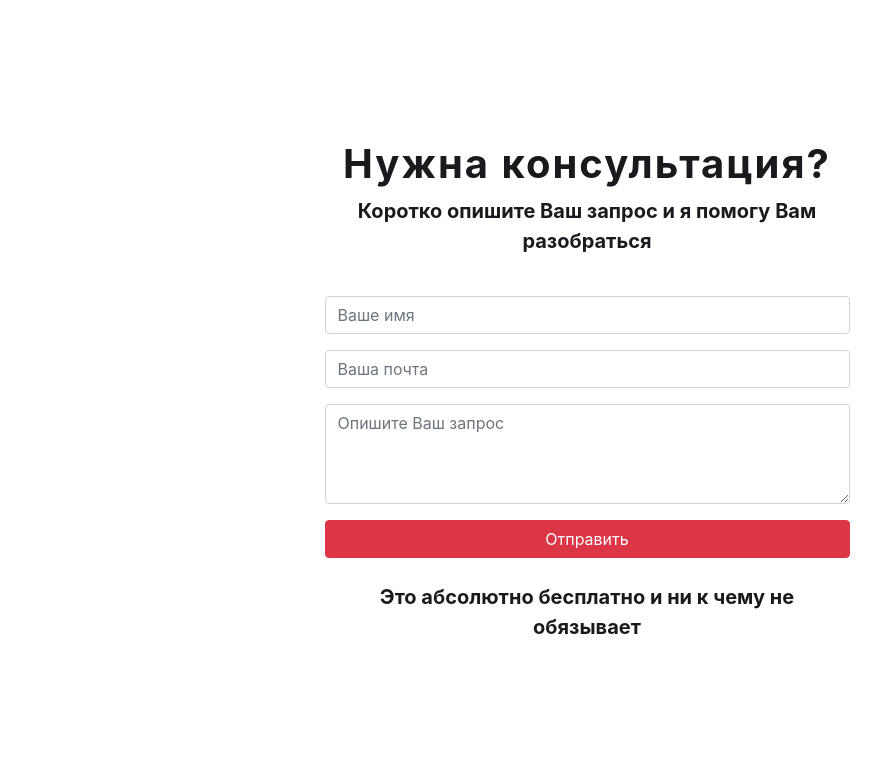
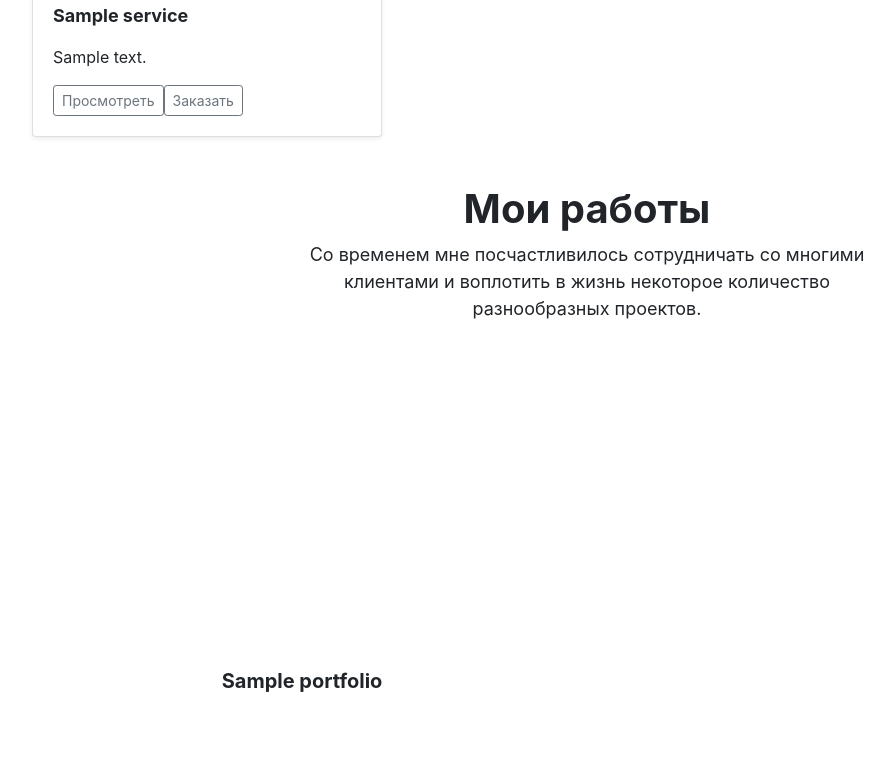
Before and after one commit to SlavikGr/Gredvid, a Django app: page / in a window 1280 px wide. Shown: the part 781-1554 px from the top of the page, without its empty margins (53-947 px from the left). Before the commit the page ends 1415 px from the top, so only its background shows below. Run offline with Django 3.2, Linux system fonts and the light colour scheme; tables that the repository leaves empty hold one stand-in row (values such as "Sample post"); grey boxes marked "Sample" are stand-in pictures; some libraries are stand-ins or nearby versions.

Commit message:
Changed main page

```diff
--- a/vidEdit/main/templates/main/base.html
+++ b/vidEdit/main/templates/main/base.html
@@ -53,6 +53,7 @@
     {% block content %}{% endblock %}
 
 <br><br>
+    <p><a name="bottom"></a></p>
     <footer>
         <section id="contacts">
         <div class="container_for_header" style="height: 800px">
--- a/vidEdit/main/templates/main/contacts.html
+++ b/vidEdit/main/templates/main/contacts.html
@@ -26,9 +26,9 @@
     <p style="font-size: 25px"> +380957692765</p>
     <div class="container w-25">
         <div class="row">
-            <div class="col-4"><a href="https://www.instagram.com/grazyk__/" target="_blank"><img src="https://img.icons8.com/cute-clipart/64/000000/instagram-new.png"/></a></div>
-            <div class="col-4"><a href="https://web.telegram.org/#/im?p=@grazuk" target="_blank"><img src="https://img.icons8.com/cute-clipart/64/000000/telegram-app.png"/></a></div>
-            <div class="col-4"><a href="https://www.facebook.com/profile.php?id=100007551105293" target="_blank"><img src="https://img.icons8.com/cute-clipart/64/000000/facebook.png"/></a></div>
+            <div class="col-lg-4 col-md-12"><a href="https://www.instagram.com/grazyk__/" target="_blank"><img src="https://img.icons8.com/cute-clipart/64/000000/instagram-new.png"/></a></div>
+            <div class="col-lg-4 col-md-12"><a href="https://web.telegram.org/#/im?p=@grazuk" target="_blank"><img src="https://img.icons8.com/cute-clipart/64/000000/telegram-app.png"/></a></div>
+            <div class="col-lg-4 col-md-12"><a href="https://www.facebook.com/profile.php?id=100007551105293" target="_blank"><img src="https://img.icons8.com/cute-clipart/64/000000/facebook.png"/></a></div>
         </div>
     </div>
 </div>
--- a/vidEdit/main/templates/main/index.html
+++ b/vidEdit/main/templates/main/index.html
@@ -24,8 +24,53 @@
 {% endblock %}
 
 {% block content %}
+<br><br>
+<div class="container text-center w-50">
+    <h1 class="text text-center font-weight-bold"> Услуги</h1>
+        <p class="text font-weight-normal" style="font-size: 18px">Качественный видеоряд способен на многое.
+        От сохранения воспоминаний о памятном событии, до повышения уровня доверия к Вашему бизнесу</p>
+</div>
 
+<div class="container">
+<div class="row">
+    {% for service in services %}
+    <div class="col-md-4">
+          <div class="card mb-4 shadow-sm">
+            <a href="services/{{ service.id }}"><img src="{{ service.picture.url}}" alt="{{ service.title }}" class="card-img-top" width="100%" height="225" ></a>
+            <div class="card-body">
+                <p class="card-title" style="font-size: 18px"> <b>{{ service.title }}</b> </p>
+              <p class="card-text">{{ service.text|linebreaks }}</p>
+              <div class="d-flex justify-content-between align-items-center">
+                <div class="btn-group">
+                    <a href="services/{{ service.id }}"><button type="button" class="btn btn-sm btn-outline-secondary">Просмотреть</button></a>
+                    <a href="#bottom"><button type="button" class="btn btn-sm btn-outline-secondary">Заказать</button></a>
+                </div>
+              </div>
+            </div>
+          </div>
+        </div>
+    {% endfor %}
+</div>
+</div>
 
-    <h1>Главная страница</h1>
-    <p>Просто текст</p>
+    <br>
+    <div class="container text-center w-50">
+    <h1 class="text text-center font-weight-bold"> Мои работы</h1>
+        <p class="text font-weight-normal" style="font-size: 18px">Со временем мне посчастливилось
+            сотрудничать со многими клиентами и воплотить в жизнь некоторое количество разнообразных проектов.</p>
+    </div>
+    <br>
+<div class="container">
+<div class="row">
+    {% for video in portfolio %}
+    <div class="col-md-6">
+              <div class="embed-responsive embed-responsive-16by9 border-dark" style="border-radius: 7px">
+                <iframe class="embed-responsive-item"  src="{{ video.link }}" frameborder="0" allowfullscreen></iframe>
+              </div>
+              <p class="text-center" style="font-size: 20px;"> <b>{{ video.title }}</b> </p>
+        </div>
+    {% endfor %}
+    </div>
+</div>
+
 {% endblock %}
--- a/vidEdit/main/templates/main/services.html
+++ b/vidEdit/main/templates/main/services.html
@@ -21,6 +21,7 @@
 
 <div class="container">
     <br><br>
+
 <div class="row">
     {% for service in object_list %}
     <div class="col-md-4">
@@ -32,7 +33,7 @@
               <div class="d-flex justify-content-between align-items-center">
                 <div class="btn-group">
                     <a href="services/{{ service.id }}"><button type="button" class="btn btn-sm btn-outline-secondary">Просмотреть</button></a>
-                  <button type="button" class="btn btn-sm btn-outline-secondary">Заказать</button>
+                    <a href="#bottom"><button type="button" class="btn btn-sm btn-outline-secondary">Заказать</button></a>
                 </div>
               </div>
             </div>
--- a/vidEdit/main/urls.py
+++ b/vidEdit/main/urls.py
@@ -1,12 +1,12 @@
 from django.urls import path
 from . import views
-from .views import ServicesPage, OnlyService, Portfolio
+from .views import ServicesPage, OnlyService, PortfolioList
 
 urlpatterns = [
     path('', views.index, name='home'),
     path('services', ServicesPage.as_view(), name='services'),
     path('services/<int:pk>/', OnlyService.as_view(), name='service'),
-    path('portfolio', Portfolio.as_view(), name='portfolio'),
+    path('portfolio', PortfolioList.as_view(), name='portfolio'),
     path('about-me', views.about, name='about'),
     path('contacts', views.contacts, name='contacts')
 ]
--- a/vidEdit/main/views.py
+++ b/vidEdit/main/views.py
@@ -13,13 +13,25 @@
     template_name = 'main/service.html'
 
 
-class Portfolio(ListView):
+class PortfolioList(ListView):
     model = Portfolio
     template_name = 'main/portfolio.html'
 
 
+# def index(request):
+#     return render(request, 'main/index.html')
+
+
 def index(request):
-    return render(request, 'main/index.html')
+    services = Service.objects.all()
+    portfolio = Portfolio.objects.all()
+
+    response_data = {
+        'services': services,
+        'portfolio': portfolio,
+    }
+
+    return render(request, 'main/index.html', response_data)
 
 
 def about(request):
```
